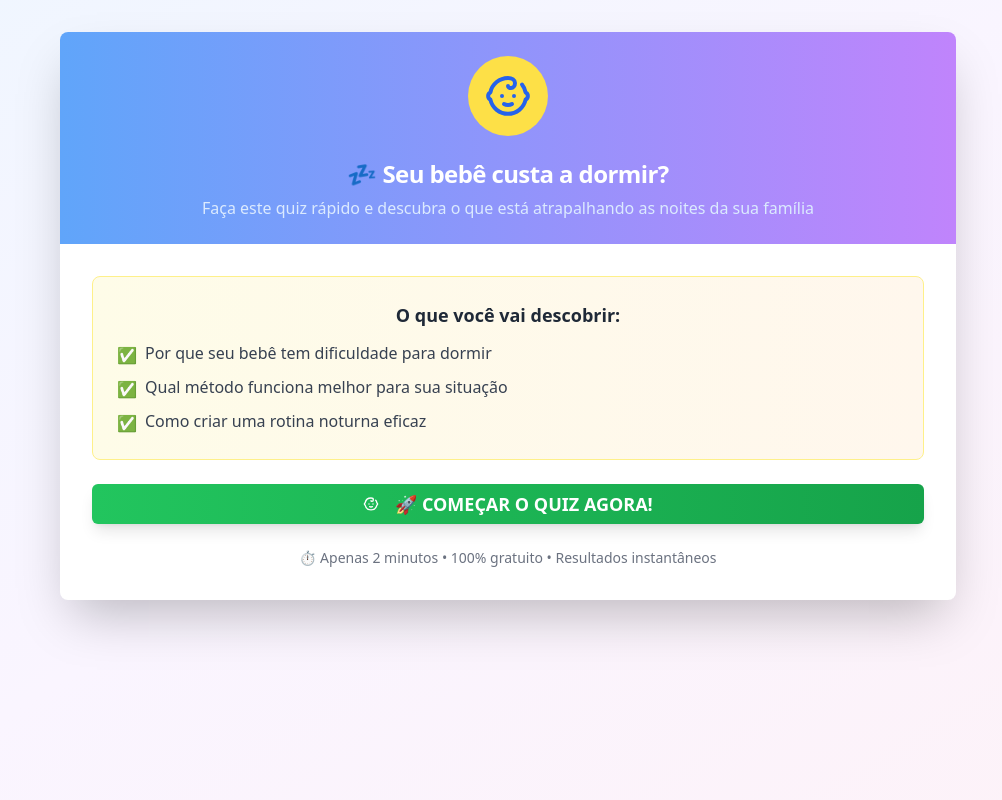
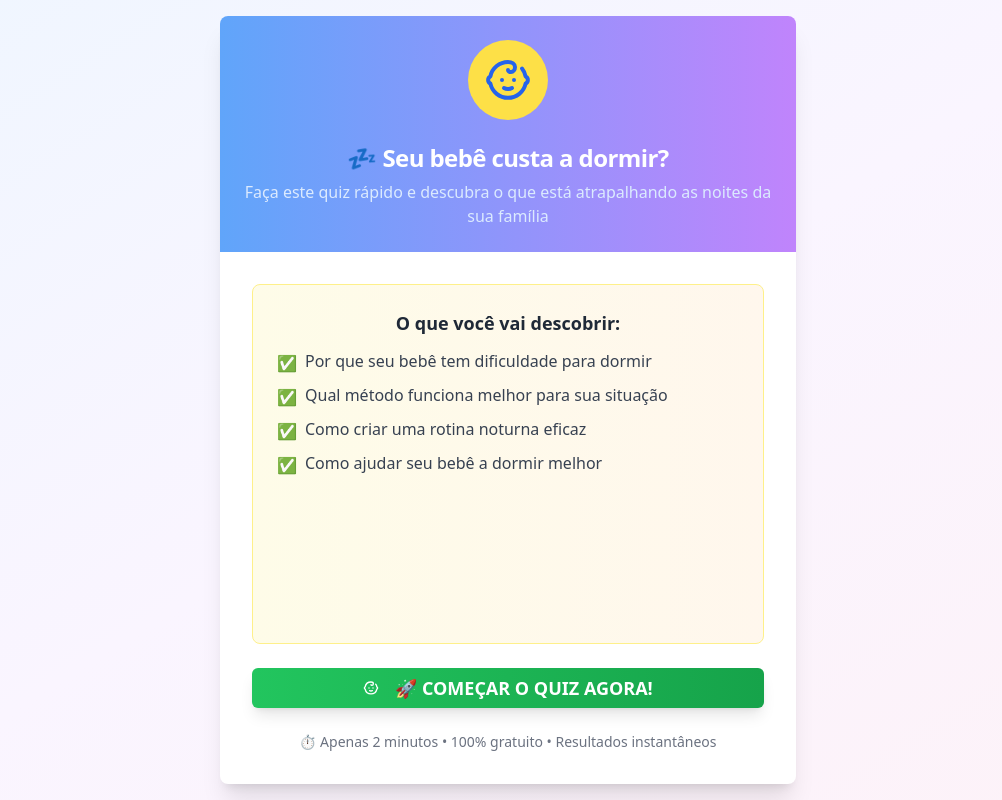
Before and after one commit to bRRAAz/baby-sonho-quiz, a React (Vite) app: page / in a window 1280 px wide. Shown: the whole page, without its empty margins (132-1134 px from the left). Built offline with nearby package versions, Linux system fonts and the light colour scheme.

Commit message:
fix: nova frase

```diff
--- a/src/components/QuizLanding.tsx
+++ b/src/components/QuizLanding.tsx
@@ -225,11 +225,7 @@ const QuizLanding = () => {
       <div className="min-h-screen bg-gradient-to-br from-blue-50 via-purple-50 to-pink-50 flex items-center justify-center p-3 sm:p-4">
         <Card className="w-full max-w-xl mx-auto shadow-xl border-0 bg-white min-h-[calc(100vh-1.5rem)] sm:min-h-[calc(100vh-2rem)] flex flex-col">
           <CardHeader className="text-center bg-gradient-to-r from-blue-400 to-purple-400 text-white rounded-t-lg p-4 sm:p-6 flex-shrink-0">
-            <div className="flex justify-center mb-3 sm:mb-4">
-              <div className="bg-yellow-300 p-2 sm:p-3 rounded-full">
-                <Moon className="h-6 w-6 sm:h-8 sm:w-8 text-blue-600" />
-              </div>
-            </div>
+
             <CardTitle className="text-lg sm:text-xl font-bold mb-2">
               🌙 Quiz do Sono do Bebê
             </CardTitle>
@@ -272,10 +268,11 @@ const QuizLanding = () => {
   }
 
   return (
-    <div className="min-h-screen bg-gradient-to-br from-blue-50 via-purple-50 to-pink-50 py-4 px-3 sm:py-8 sm:px-4">
-      <div className="flex flex-col flex-1 max-w-4xl mx-auto">
-        <Card className="flex-1 flex flex-col w-full shadow-2xl border-0 bg-white mb-6 sm:mb-8">
-          <CardHeader className="text-center bg-gradient-to-r from-blue-400 to-purple-400 text-white rounded-t-lg p-4 sm:p-6">
+
+
+    <div className="min-h-screen bg-gradient-to-br from-blue-50 via-purple-50 to-pink-50 flex items-center justify-center p-3 sm:p-4">
+      <Card className="w-full max-w-xl mx-auto shadow-xl border-0 bg-white min-h-[calc(100vh-1.5rem)] sm:min-h-[calc(100vh-2rem)] flex flex-col">
+        <CardHeader className="text-center bg-gradient-to-r from-blue-400 to-purple-400 text-white rounded-t-lg p-4 sm:p-6 flex-shrink-0">
           <div className="flex justify-center mb-3 sm:mb-4">
             <div className="bg-yellow-300 p-3 sm:p-4 rounded-full">
               <Baby className="h-10 w-10 sm:h-12 sm:w-12 text-blue-600" />
@@ -289,9 +286,9 @@ const QuizLanding = () => {
           </p>
         </CardHeader>
 
-          <CardContent className="p-4 sm:p-6 md:p-8 flex-grow">
-            <div className="text-center space-y-4 sm:space-y-6 h-full">
-              <div className="bg-gradient-to-r from-yellow-50 to-orange-50 p-4 sm:p-6 rounded-lg border border-yellow-200">
+        <CardContent className="flex flex-col flex-1 p-4 sm:p-6 md:p-8">
+          <div className="flex flex-col flex-1 text-center space-y-4 sm:space-y-6 h-full">
+            <div className="flex-1 bg-gradient-to-r from-yellow-50 to-orange-50 p-4 sm:p-6 rounded-lg border border-yellow-200">
               <h3 className="text-base sm:text-lg font-bold text-gray-800 mb-3">O que você vai descobrir:</h3>
               <div className="text-left space-y-2 text-gray-700 text-sm sm:text-base">
                 <div className="flex items-start">
@@ -305,6 +302,10 @@ const QuizLanding = () => {
                 <div className="flex items-start">
                   <span className="text-green-500 mr-2 mt-0.5">✅</span>
                   <span>Como criar uma rotina noturna eficaz</span>
+                </div>
+                <div className="flex items-start">
+                  <span className="text-green-500 mr-2 mt-0.5">✅</span>
+                  <span>Como ajudar seu bebê a dormir melhor</span>
                 </div>
               </div>
             </div>
@@ -320,10 +321,11 @@ const QuizLanding = () => {
             <p className="text-xs sm:text-sm text-gray-500">
               ⏱️ Apenas 2 minutos • 100% gratuito • Resultados instantâneos
             </p>
+
+
           </div>
         </CardContent>
       </Card>
-      </div>
     </div>
 
   );
```
Lines whose indentation alone changed are shown as unchanged.
